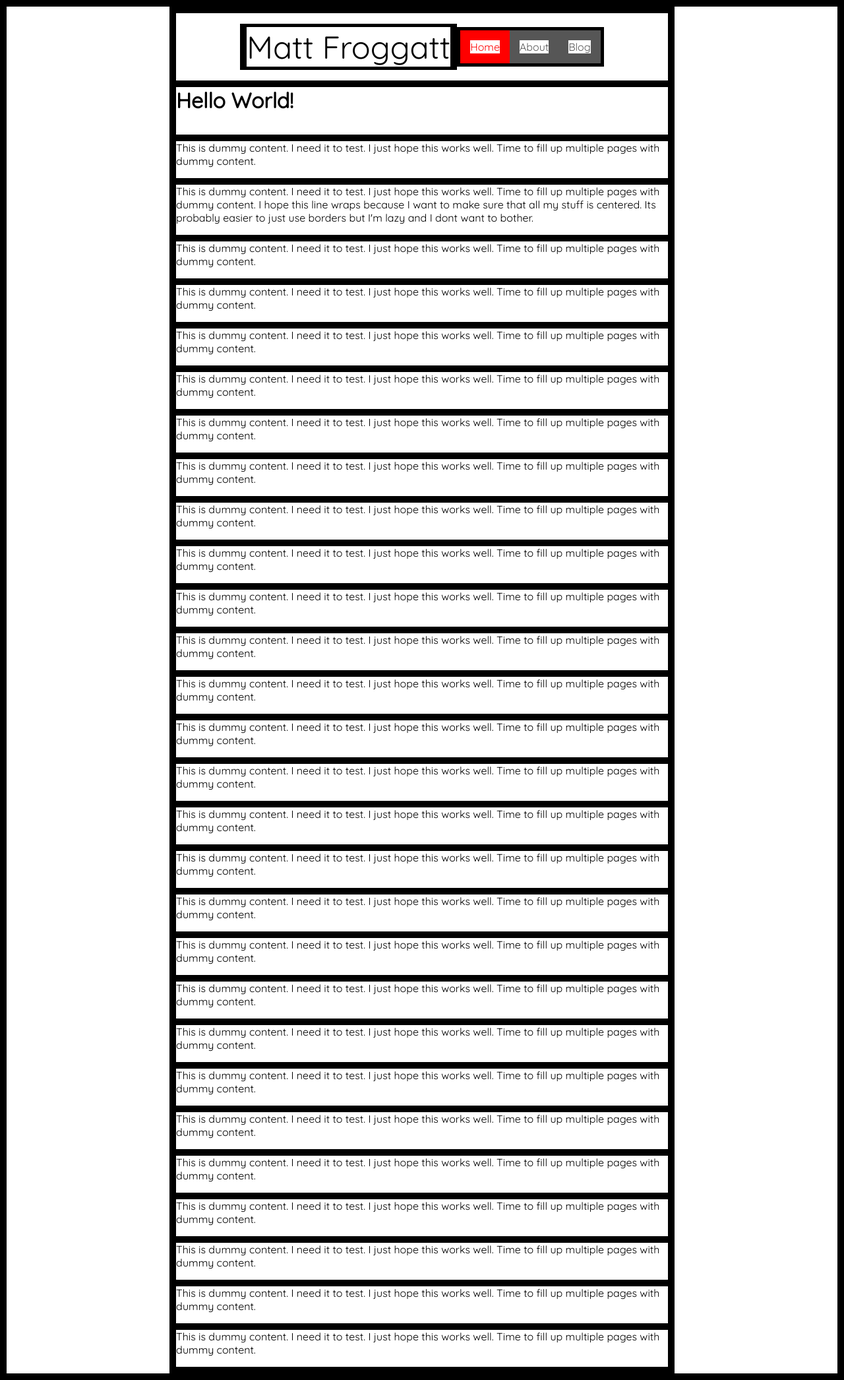
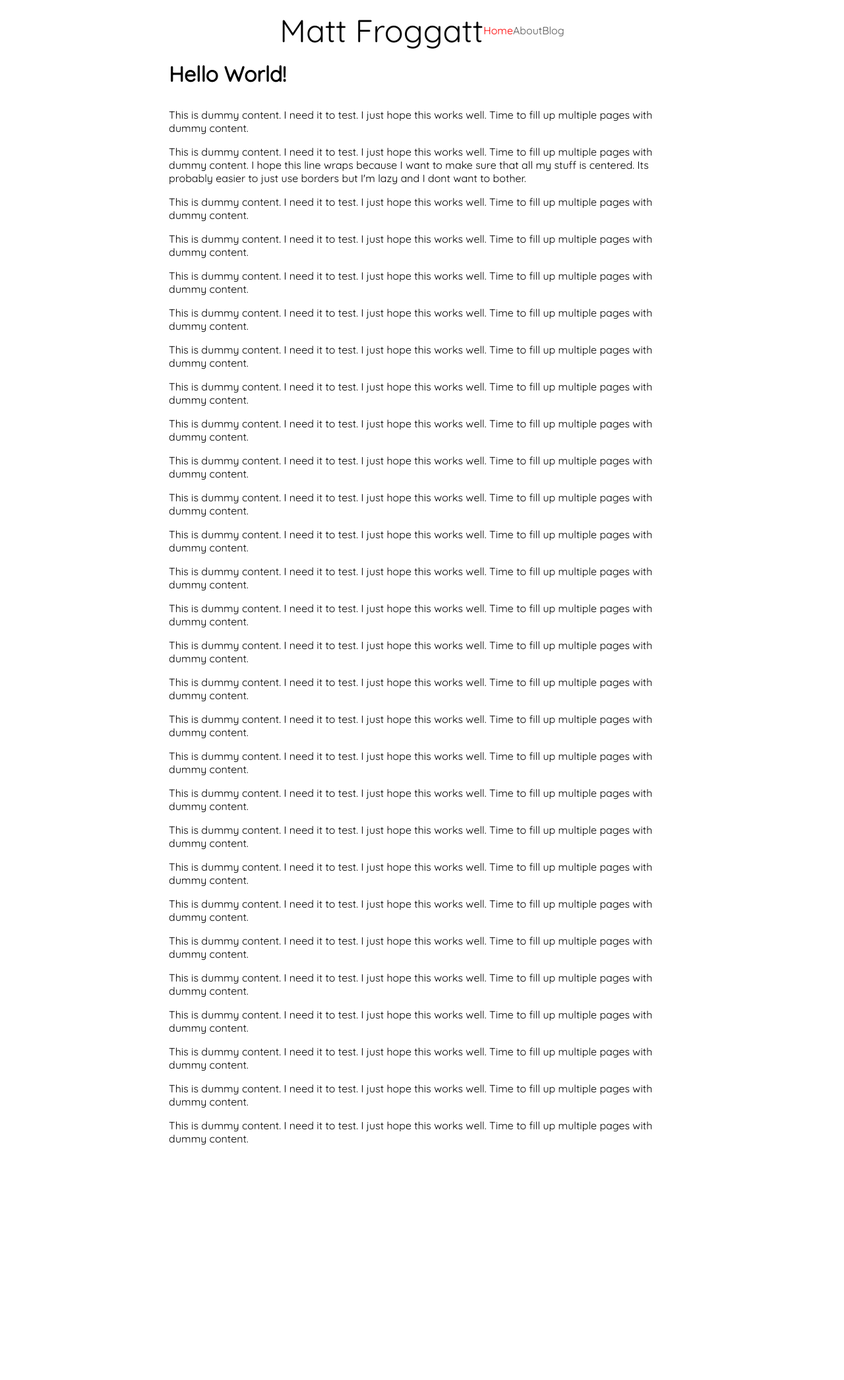
Before and after one commit to matt-froggatt/matt-froggatt.github.io, a Jekyll site: the page built from index.html, in a window 1280 px wide. Shown: the whole page at 66% size. Built offline with Jekyll 4.4.1, drawn with Linux system fonts in a browser that asks for light colours; after the commit the page ends 1752 px from its top, so only the background shows below that.

Commit message:
Removed testing borders.

```diff
--- a/_sass/main.scss
+++ b/_sass/main.scss
@@ -11,8 +11,8 @@ html{
 	font-size:100%;
 	vertical-align:baseline;
 
-	border-style: solid;
-	border-width: 5px;
+//	border-style: solid;
+//	border-width: 5px;
 }
 
 h1{
```
